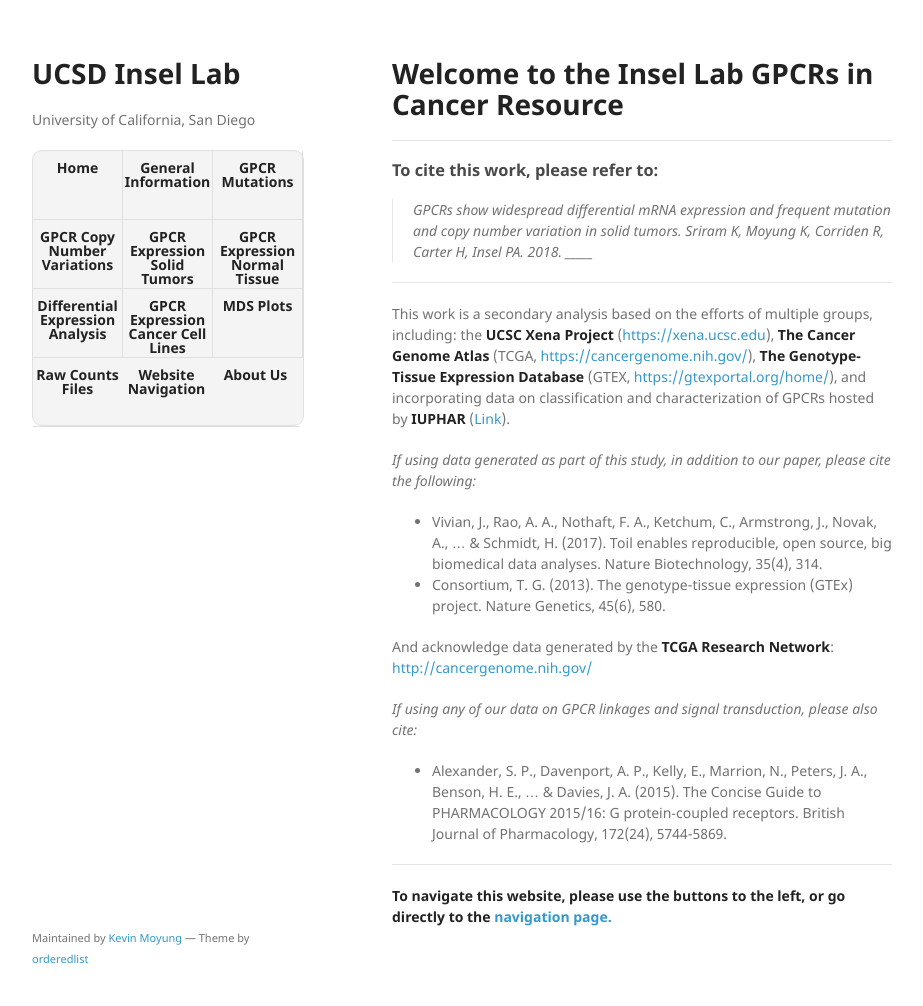
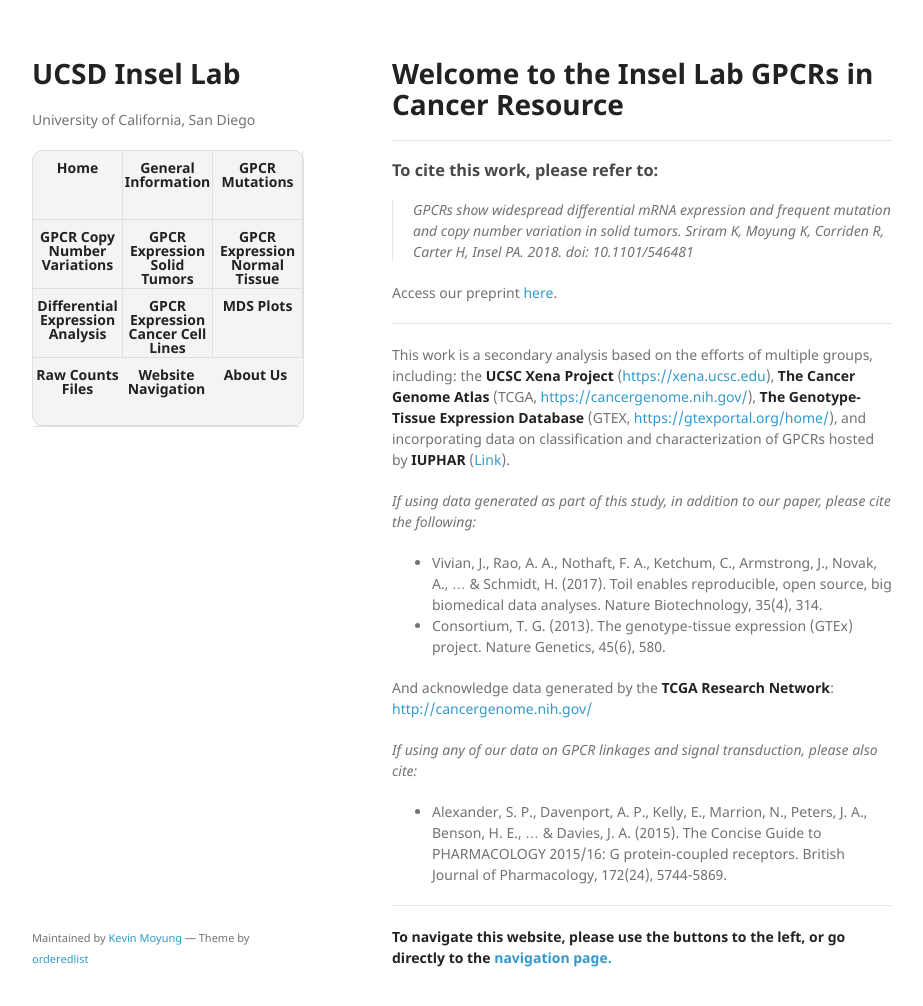
Before and after one commit to insellab/insellab.github.io, a Jekyll site: the page built from index.md, in a window 1280 px wide and 1038 px high. Shown: the top 1006 px of the window, without its empty margins (178-1101 px from the left). Built offline with Jekyll 4.4.1, drawn with Linux system fonts in a browser that asks for light colours; our own code applies the rules of GitHub Pages for plain Markdown files.

Commit message:
Update index.md

```diff
--- a/index.md
+++ b/index.md
@@ -8,7 +8,11 @@ layout: default
 
 ### To cite this work, please refer to:
 
-> *GPCRs show widespread differential mRNA expression and frequent mutation and copy number variation in solid tumors. Sriram K, Moyung K, Corriden R, Carter H, Insel PA.     2018. _____*
+> *GPCRs show widespread differential mRNA expression and frequent mutation and copy number variation in solid tumors. Sriram K, Moyung K, Corriden R, Carter H, Insel PA.     2018. doi: 10.1101/546481*
+
+Access our preprint [here](https://www.biorxiv.org/content/10.1101/546481v1).
+
+
 
 * * *
 
```
